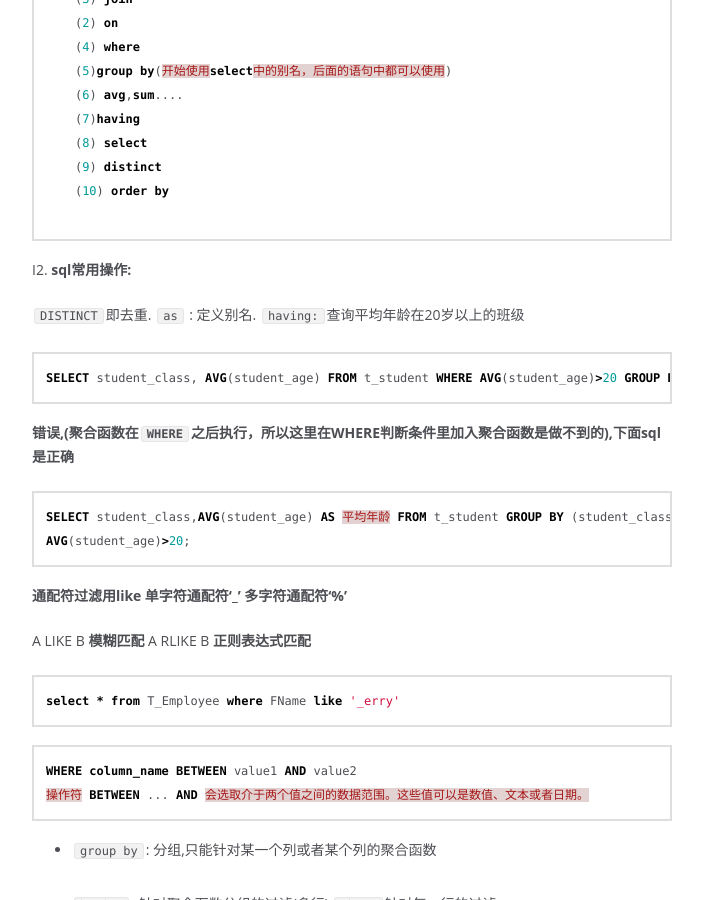
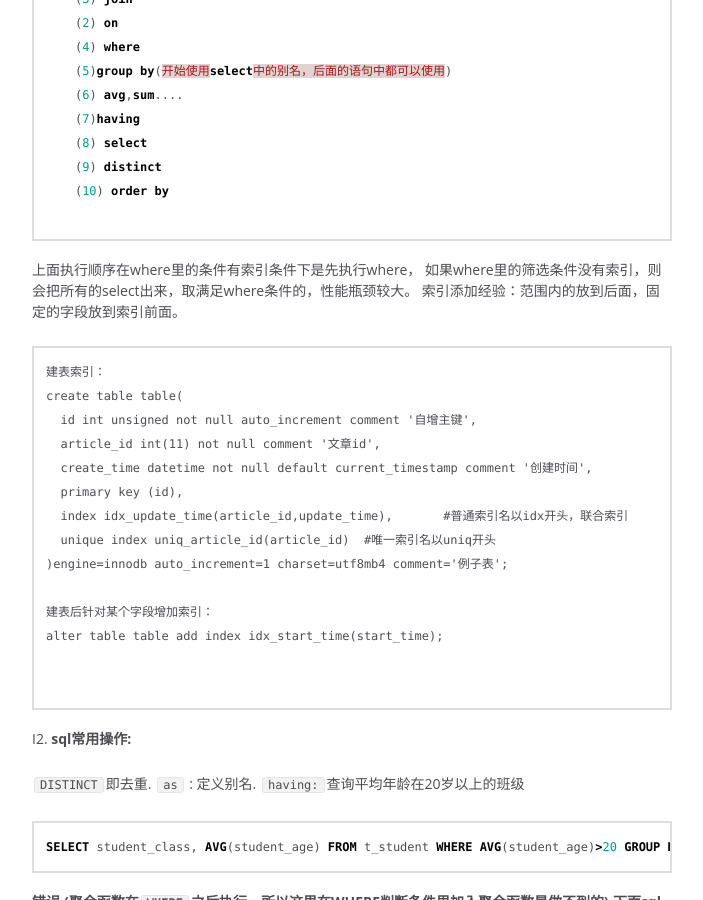
Before and after one commit to 1oscar/1oscar.github.io, a Jekyll site: the page built from _posts/2015-10-05-hive与sql的一些点滴.markdown, in a window 1280 px wide and 900 px high, scrolled down 1075 px. Shown: the whole window, without its empty margins (318-1021 px from the left). Built offline with Jekyll 4.4.1, drawn with Linux system fonts in a browser that asks for light colours; some web fonts are replaced; comment, search, counter and statistics services are not loaded.

Commit message:
Update 2015-10-05-hive与sql的一些点滴.markdown
增加索引注释

````diff
--- a/_posts/2015-10-05-hive与sql的一些点滴.markdown
+++ b/_posts/2015-10-05-hive与sql的一些点滴.markdown
@@ -37,6 +37,27 @@ SQL的执行顺序：
     (8) select
     (9) distinct
     (10) order by
+
+```
+
+上面执行顺序在where里的条件有索引条件下是先执行where，
+如果where里的筛选条件没有索引，则会把所有的select出来，取满足where条件的，性能瓶颈较大。
+索引添加经验：范围内的放到后面，固定的字段放到索引前面。
+
+```
+建表索引：
+create table table(
+  id int unsigned not null auto_increment comment '自增主键',
+  article_id int(11) not null comment '文章id',
+  create_time datetime not null default current_timestamp comment '创建时间',
+  primary key (id),
+  index idx_update_time(article_id,update_time),       #普通索引名以idx开头，联合索引
+  unique index uniq_article_id(article_id)  #唯一索引名以uniq开头
+)engine=innodb auto_increment=1 charset=utf8mb4 comment='例子表';
+
+建表后针对某个字段增加索引：
+alter table table add index idx_start_time(start_time);
+
 
 ```
 
````
